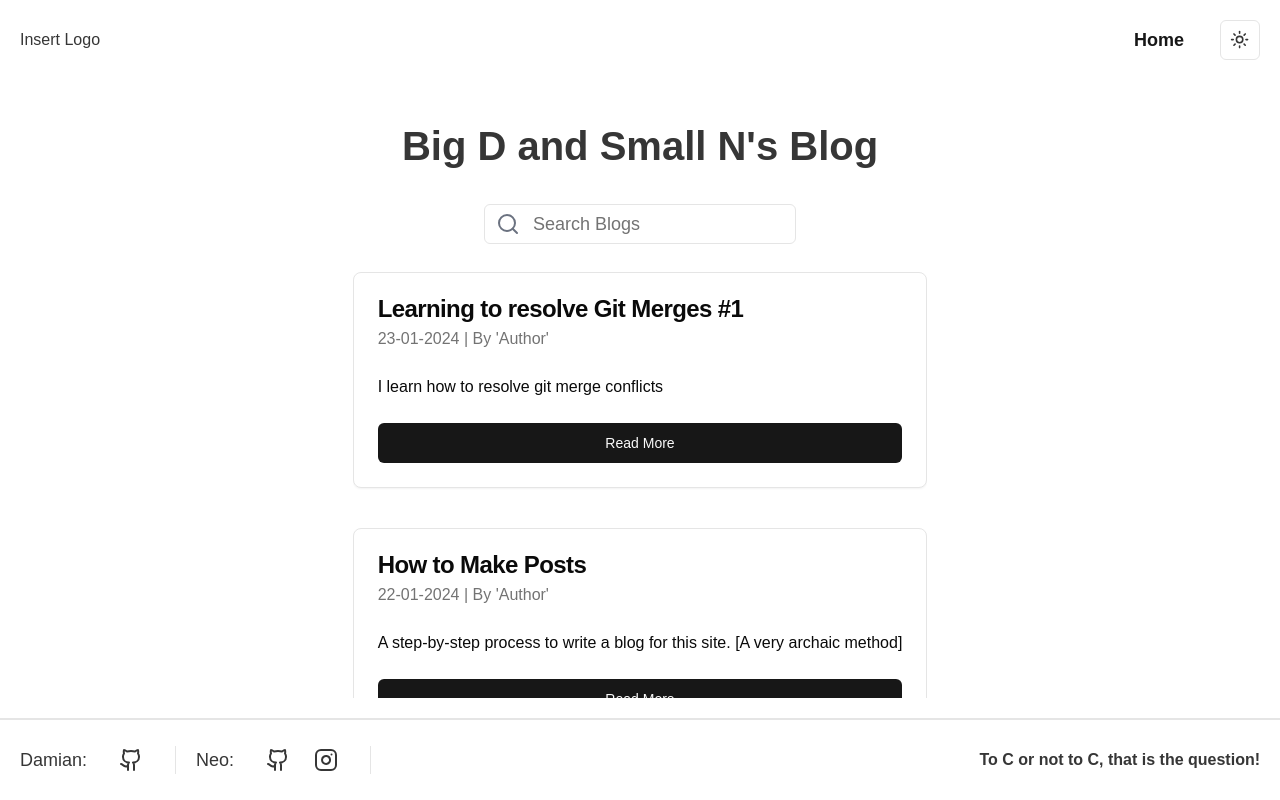
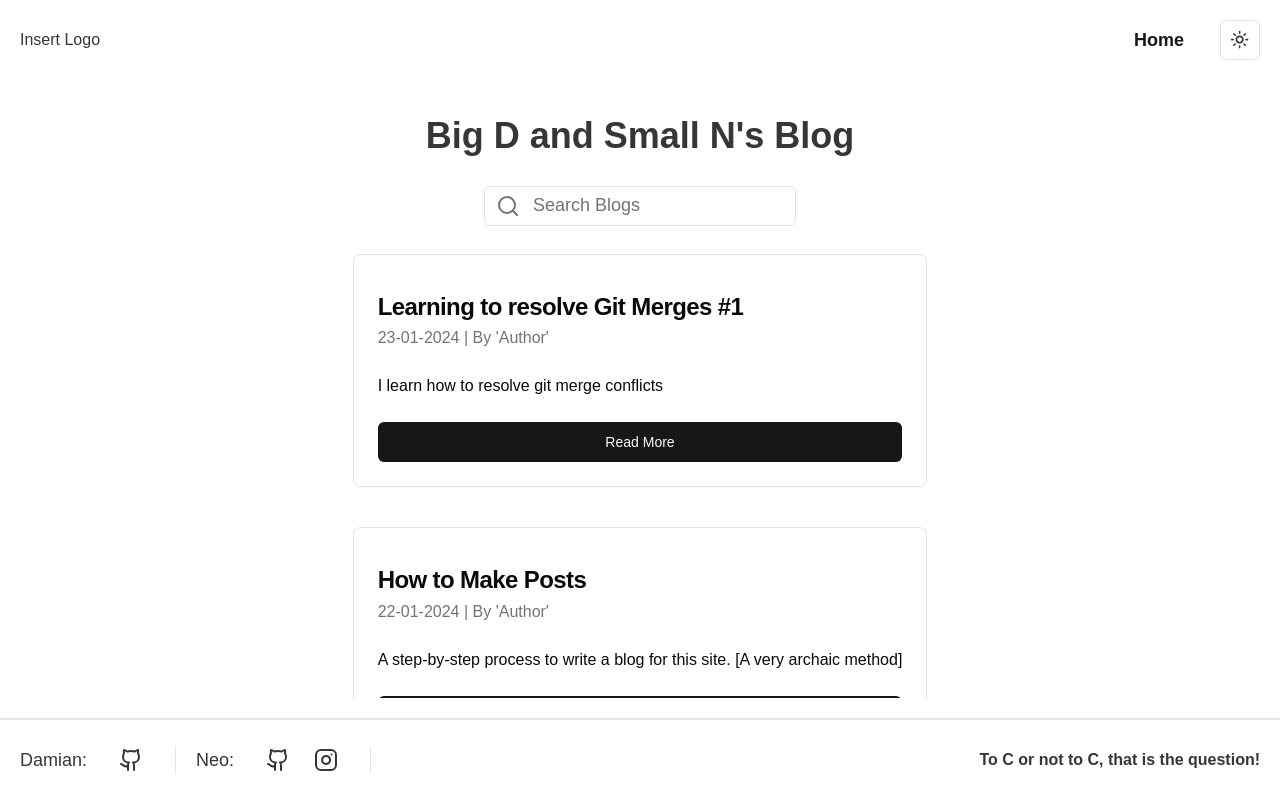
Before and after one commit to NeoSahadeo/BigDSmallNBlog, a Next.js app: page / in a window 1280 px wide. Built offline with nearby package versions, Linux system fonts and the light colour scheme.

Commit message:
refactor: refactor and change styles of other pages

```diff
--- a/app/globals.css
+++ b/app/globals.css
@@ -84,43 +84,44 @@ body {
 .body-dark {
   color: white !important;
 }
-main {
-  padding-top: 7rem;
-  display: flex;
-  flex-direction: column;
-  min-height: 100dvh;
-  width: 100%;
-  align-items: center;
-  font-size: 1.2rem;
-}
-section {
-  width: 100%;
-  max-width: 590px;
-}
 hr {
   padding-top: 0.05rem;
   margin-bottom: 1rem;
 }
-h1, h2, h3, h4, h5, h6{
+h1,
+h2,
+h3,
+h4,
+h5,
+h6 {
   font-weight: bold;
   margin: 1rem 0 0.1rem 0rem;
 }
-h1 { font-size: 2.4rem;}
-h2 { font-size: 2rem;}
-h3 { font-size: 1.7rem;}
-h4 { font-size: 1.4rem;}
-h5 { font-size: 1.2rem;}
-h6 { font-size: 1rem;}
+h1 {
+  font-size: 2.4rem;
+}
+h2 {
+  font-size: 2rem;
+}
+h3 {
+  font-size: 1.7rem;
+}
+h4 {
+  font-size: 1.4rem;
+}
+h5 {
+  font-size: 1.2rem;
+}
+h6 {
+  font-size: 1rem;
+}
 
-.title {
-  font-size: 2.5rem;
-  margin-bottom: 0;
-}
 .white {
   fill: white;
 }
 
-pre, code {
+pre,
+code {
   font-family: var(--font-roboto-mono);
 }
 pre {
@@ -132,14 +133,14 @@ pre {
 }
 blockquote {
   padding: 1rem 1rem 1rem 1rem;
-/*   border-radius: 0.2rem; */
+  /*   border-radius: 0.2rem; */
   /* -webkit-box-shadow: inset 0px 0px 8px 0px rgba(0,0,0,0.51);
   -moz-box-shadow: inset 0px 0px 8px 0px rgba(0,0,0,0.51);
   box-shadow: inset 0px 0px 8px 0px rgba(0,0,0,0.51); */
   margin: 0.3rem 0;
   border-left: 0.3rem solid var(--default-primary-light);
 }
-html[class='dark']{
+html[class="dark"] {
   blockquote {
     border-color: white;
   }
--- a/app/home.tsx
+++ b/app/home.tsx
@@ -42,7 +42,7 @@ export default function Home({ posts }: HomeProps) {
 
   return (
     <div className="flex flex-col items-center px-4 grow gap-7">
-      <h1 className="title">Big D and Small N&apos;s Blog</h1>
+      <h1 className="text-4xl font-bold">Big D and Small N&apos;s Blog</h1>
 
       <div className="relative w-1/4">
         <Search className="absolute top-0 bottom-0 w-6 h-6 my-auto text-gray-500 left-3 pointer-events-none" />
@@ -54,14 +54,14 @@ export default function Home({ posts }: HomeProps) {
         />
       </div>
 
-      <ScrollArea className="px-5 min-w-[500px] ">
+      <ScrollArea className="px-5 min-w-[500px]">
         <div className="flex flex-col gap-10">
           {postsToDisplay.map((post: Post) => {
             return (
               <Link key={post.id} href={"posts/" + post.id}>
                 <Card>
                   <CardHeader>
-                    <CardTitle className="m-0">{post.title}</CardTitle>
+                    <CardTitle>{post.title}</CardTitle>
                     <CardDescription className="flex text-md gap-2 items-center">
                       {post.date} | By 'Author'
                     </CardDescription>
--- a/app/layout.tsx
+++ b/app/layout.tsx
@@ -29,9 +29,9 @@ export default function RootLayout({
         <ThemeProvider attribute="class" defaultTheme="system">
           <div className="flex flex-col h-screen gap-5">
             <Header />
-            <div className="grow flex justify-center overflow-auto">
+            <section className="grow flex justify-center overflow-auto">
               {children}
-            </div>
+            </section>
             <Footer />
           </div>
         </ThemeProvider>
--- a/app/posts/[slug]/page.tsx
+++ b/app/posts/[slug]/page.tsx
@@ -1,38 +1,47 @@
-import GetSortedPosts from '@/utils/marky'
-import { postsDirectory } from '@/utils/marky'
-import fs from 'fs'
-import path from 'path'
-import matter from 'gray-matter'
-import { marked } from 'marked'
+import GetSortedPosts from "@/utils/marky"
+import { postsDirectory } from "@/utils/marky"
+import fs from "fs"
+import path from "path"
+import matter from "gray-matter"
+import { marked } from "marked"
+import { ScrollArea } from "@/components/ui/scroll-area"
 
 export function generateStaticParams() {
   let posts = GetSortedPosts()
-  return posts.map(post=>{
-    return{slug:post.id}
+  return posts.map((post) => {
+    return { slug: post.id }
   })
 }
 
-export default async function generatePage({ params }: { params: { slug: string } }) {
-  const fullPath = path.join(postsDirectory, params.slug)+'.md'
-  const fileContents = fs.readFileSync(fullPath, 'utf8')
+export default async function generatePage({
+  params,
+}: {
+  params: { slug: string }
+}) {
+  const fullPath = path.join(postsDirectory, params.slug) + ".md"
+  const fileContents = fs.readFileSync(fullPath, "utf8")
   const matterResult = matter(fileContents)
   const contents = marked.parse(matterResult.content)
 
   return (
-    <main className='pl-4 pr-4 sm:pl-0 sm:pr-0'>
-      <meta name='description' content={matterResult.data.description}></meta>
-      <meta name='author' content={matterResult.data.author}></meta>
-      <meta name='keywords' content={matterResult.data.categories}></meta>
+    <div className="flex flex-col items-center px-4 grow gap-7 ">
+      <meta name="description" content={matterResult.data.description}></meta>
+      <meta name="author" content={matterResult.data.author}></meta>
+      <meta name="keywords" content={matterResult.data.categories}></meta>
       <title>{matterResult.data.title}</title>
-      <section className='pl-2 pr-2 sm:pl-0 sm:pr-0'>
-        <h1 className='title'>{matterResult.data.title}</h1>
-        <p style={{marginBottom: '0.5rem'}}><i>{matterResult.data.description}</i></p>
-        <p>{matterResult.data.author}</p>
-        <p style={{marginBottom: '1rem'}}>{matterResult.data.date}</p>
-        <hr className='bg-gray-300'></hr>
-        <article dangerouslySetInnerHTML={{__html: contents}}>
-        </article>
-      </section>
-    </main>
-    )
+
+      <ScrollArea className="px-5">
+        <section className="px-2 sm:px-0 flex flex-col gap-1">
+          <h1 className="text-5xl font-bold">{matterResult.data.title}</h1>
+          <p style={{ marginBottom: "0.5rem" }}>
+            <i>{matterResult.data.description}</i>
+          </p>
+          <p>{matterResult.data.author}</p>
+          <p style={{ marginBottom: "1rem" }}>{matterResult.data.date}</p>
+          <hr className="bg-gray-300"></hr>
+          <article dangerouslySetInnerHTML={{ __html: contents }}></article>
+        </section>
+      </ScrollArea>
+    </div>
+  )
 }
```
